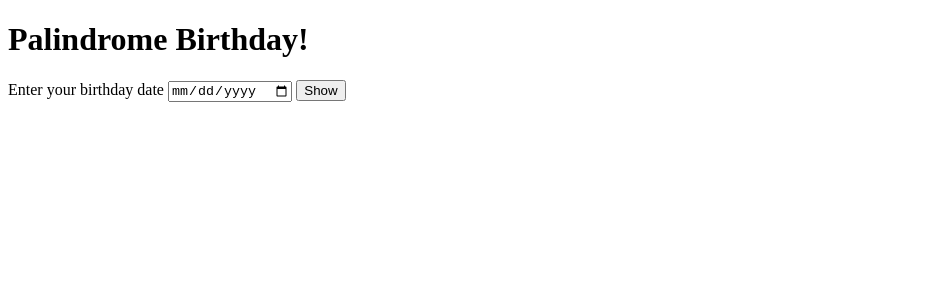
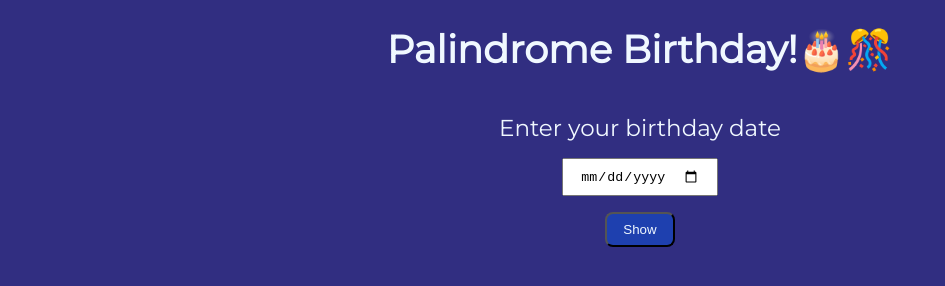
Before and after one commit to Shreyansh-09/mark13-palindrome-birthday-new, a plain HTML site: page index.html in a window 1280 px wide. Shown: the whole page, without its empty margins (0-945 px from the left). Drawn offline with Linux system fonts and the light colour scheme.

Commit message:
style: css-done

```diff
--- a/app.js
+++ b/app.js
@@ -190,14 +190,14 @@ function clickEventHandler(){
             var [cnt2, prevDate] = getPreviousPalindromeDate(bday);
 
             if (cnt1 > cnt2){
-                outputDiv.innerText = `The nearest palindrome date is ${prevDate.day}-${prevDate.month}-${prevDate.year}, you missed by ${cnt2} day(s).`;
+                outputDiv.innerText = `The nearest palindrome date is ${prevDate.day}-${prevDate.month}-${prevDate.year}, you missed by ${cnt2} day(s). 😯`;
             }
             else{
-                outputDiv.innerText = `The nearest palindrome date is ${nextDate.day}-${nextDate.month}-${nextDate.year}, you missed by ${cnt1} day(s).`;
+                outputDiv.innerText = `The nearest palindrome date is ${nextDate.day}-${nextDate.month}-${nextDate.year}, you missed by ${cnt1} day(s). 😯`;
             }
         }
         else{
-            outputDiv.innerText = "Yay! your birthday is palindrome!"
+            outputDiv.innerText = "Yay! your birthday is palindrome! 🎉🤩"
         }
     }
 
--- a/index.html
+++ b/index.html
@@ -5,11 +5,12 @@
     <meta http-equiv="X-UA-Compatible" content="IE=edge">
     <meta name="viewport" content="width=device-width, initial-scale=1.0">
     <title>Palindrome Birthday</title>
+    <link rel="stylesheet" href="styles.css">
 </head>
 <body>
     <header>
         <h1>
-            Palindrome Birthday!
+            Palindrome Birthday!🎂🎊
         </h1>
     </header>
     <main>
--- /dev/null
+++ b/styles.css
@@ -0,0 +1,45 @@
+@import url('https://fonts.googleapis.com/css2?family=Montserrat&display=swap');
+
+body {
+    font-family: 'Montserrat', sans-serif;
+    background-color: #312e81;
+    color: aliceblue;
+    font-size: larger;
+}
+
+
+header {
+    text-align: center;
+}
+
+main {
+    text-align: center;
+    margin: auto;
+    padding: 1rem;
+    width: 60%;
+}
+
+label {
+    display: block;
+    font-size: larger;
+    text-align: center;
+}
+
+input {
+    display: block;
+    margin: 1rem auto;
+    padding: 0.5rem 1rem;
+}
+
+#show-btn {
+    background-color: #1e40af;
+    color: aliceblue;
+    padding: 0.5rem 1rem;
+    margin: auto;
+    border-radius: 0.5rem;
+}
+
+#output {
+    text-align: center;
+    margin: 1rem;
+}
```
